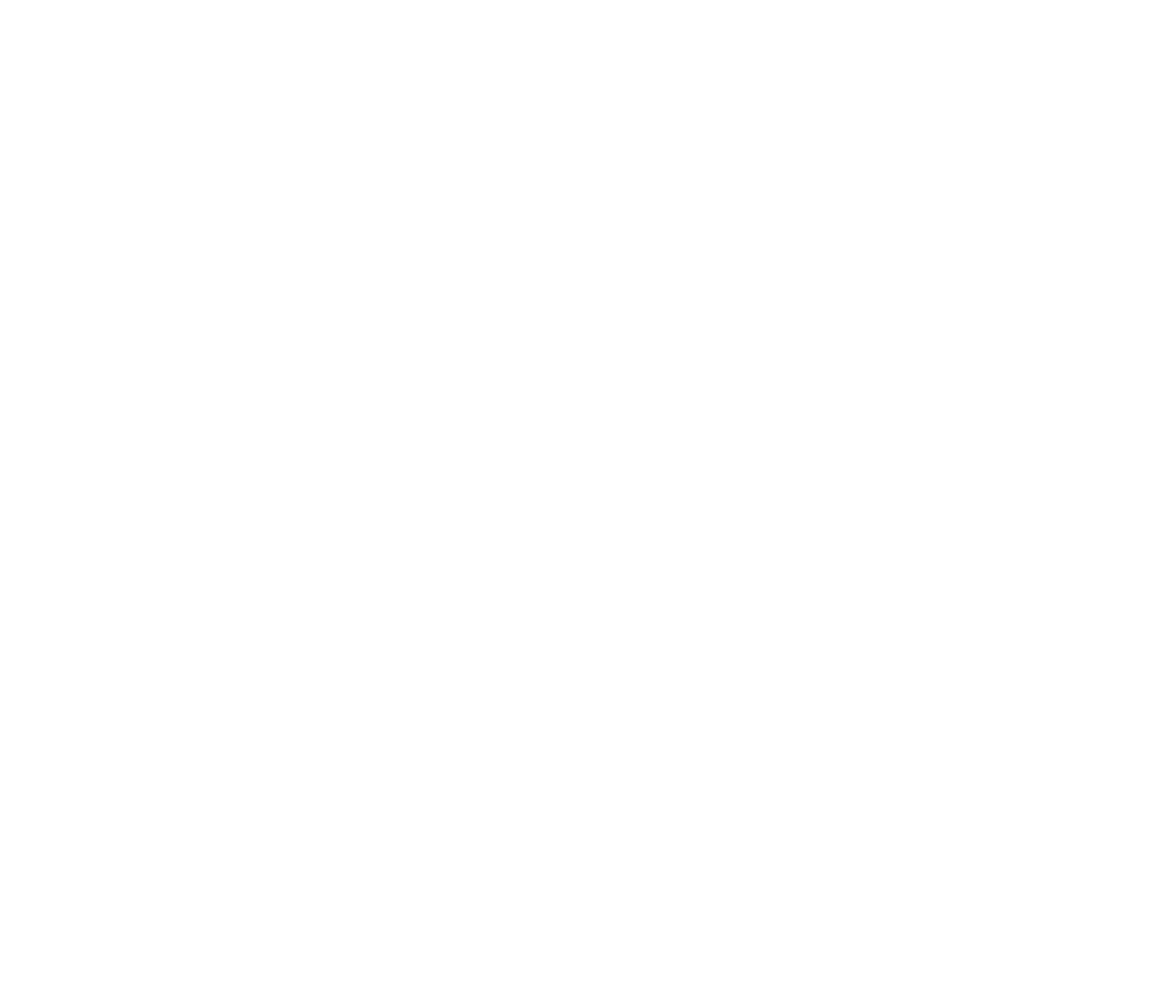
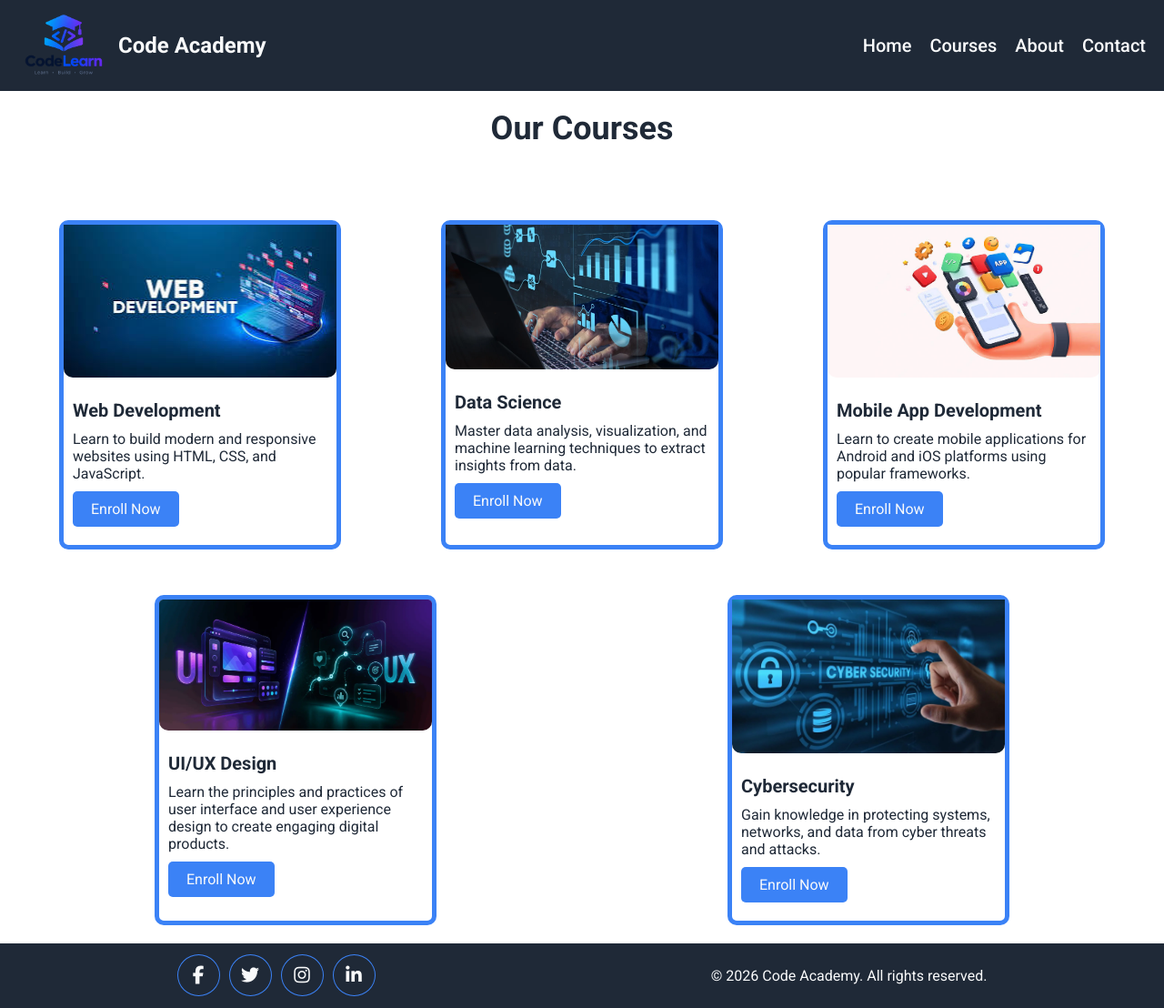
Before and after one commit to AhmedElsaftyFawzy/Week-1, a plain HTML site: page Courses/index.html in a window 1280 px wide. Shown: the whole page at 91% size. Before the commit the page ends 800 px from the top, so only its background shows below. Drawn offline with Linux system fonts and the light colour scheme.

Commit message:
added courses page

```diff
--- a/Courses/index.html
+++ b/Courses/index.html
@@ -16,5 +16,94 @@
     <link rel="stylesheet" href="main.css" />
     <title>Courses</title>
   </head>
-  <body></body>
+  <body>
+    <header>
+      <navbar>
+        <div class="logo">
+          <img src="../Images/logo.png" alt="logo" />
+          <h2>Code Academy</h2>
+        </div>
+        <div class="menu">
+          <nav>
+            <ul>
+              <li><a href="../index.html">Home</a></li>
+              <li><a href="#">Courses</a></li>
+              <li><a href="./About/index.html">About</a></li>
+              <li><a href="./Contact/index.html">Contact</a></li>
+            </ul>
+          </nav>
+          <i class="fa-solid fa-bars"></i>
+        </div>
+      </navbar>
+    </header>
+    <main>
+      <h2>Our Courses</h2>
+      <section class="courses">
+        <div class="courses-card">
+          <img src="../Images/course1.jpg" alt="course1" />
+          <div class="card-text">
+            <h3>Web Development</h3>
+            <p>
+              Learn to build modern and responsive websites using HTML, CSS, and
+              JavaScript.
+            </p>
+            <a href="#">Enroll Now</a>
+          </div>
+        </div>
+        <div class="courses-card">
+          <img src="../Images/course2.webp" alt="course2" />
+          <div class="card-text">
+            <h3>Data Science</h3>
+            <p>
+              Master data analysis, visualization, and machine learning
+              techniques to extract insights from data.
+            </p>
+            <a href="#">Enroll Now</a>
+          </div>
+        </div>
+        <div class="courses-card">
+          <img src="../Images/course3.jpg" alt="course3" />
+          <div class="card-text">
+            <h3>Mobile App Development</h3>
+            <p>
+              Learn to create mobile applications for Android and iOS platforms
+              using popular frameworks.
+            </p>
+            <a href="#">Enroll Now</a>
+          </div>
+        </div>
+        <div class="courses-card">
+          <img src="../Images/course4.webp" alt="course4" />
+          <div class="card-text">
+            <h3>UI/UX Design</h3>
+            <p>
+              Learn the principles and practices of user interface and user
+              experience design to create engaging digital products.
+            </p>
+            <a href="#">Enroll Now</a>
+          </div>
+        </div>
+        <div class="courses-card">
+          <img src="../Images/course5.webp" alt="course5" />
+          <div class="card-text">
+            <h3>Cybersecurity</h3>
+            <p>
+              Gain knowledge in protecting systems, networks, and data from
+              cyber threats and attacks.
+            </p>
+            <a href="#">Enroll Now</a>
+          </div>
+        </div>
+      </section>
+    </main>
+    <footer>
+      <div class="icons">
+        <a href="#"><i class="fab fa-facebook-f"></i></a>
+        <a href="#"><i class="fab fa-twitter"></i></a>
+        <a href="#"><i class="fab fa-instagram"></i></a>
+        <a href="#"><i class="fab fa-linkedin-in"></i></a>
+      </div>
+      <p>&copy; 2026 Code Academy. All rights reserved.</p>
+    </footer>
+  </body>
 </html>
--- a/Courses/main.css
+++ b/Courses/main.css
@@ -0,0 +1,144 @@
+:root {
+  --dark: #1f2937;
+  --offwhite: #f9fafb;
+  --lightgray: #e5e7eb;
+  --blue: #3b82f6;
+}
+body {
+  margin: 0;
+  padding: 0;
+  font-family: "Roboto", sans-serif;
+  header {
+    background-color: var(--dark);
+
+    navbar {
+      display: flex;
+      justify-content: space-between;
+      align-items: center;
+
+      .logo {
+        display: flex;
+        align-items: center;
+        margin-left: 20px;
+        img {
+          width: 100px;
+          height: 100px;
+        }
+        h2 {
+          color: var(--offwhite);
+          font-size: 24px;
+          margin-left: 10px;
+        }
+      }
+
+      .menu {
+        margin-right: 20px;
+        nav {
+          ul {
+            display: flex;
+            justify-content: space-between;
+            gap: 20px;
+            li {
+              list-style: none;
+              a {
+                text-decoration: none;
+                color: var(--offwhite);
+                font-size: 20px;
+                font-weight: 500;
+              }
+            }
+          }
+          @media screen and (max-width: 768px) {
+            display: none;
+          }
+        }
+        i {
+          color: var(--offwhite);
+          font-size: 24px;
+          cursor: pointer;
+          display: none;
+          @media screen and (max-width: 768px) {
+            display: block;
+          }
+        }
+      }
+    }
+  }
+  main {
+    h2 {
+      text-align: center;
+      color: var(--dark);
+      font-size: 36px;
+      margin-top: 20px;
+      font-weight: extra-bold;
+    }
+    .courses {
+      display: flex;
+      justify-content: space-around;
+      flex-wrap: wrap;
+      gap: 20px;
+      padding: 20px;
+
+      .courses-card {
+        border: 5px solid var(--blue);
+        border-radius: 10px;
+        width: 300px;
+        margin-top: 30px;
+        img {
+          width: 100%;
+          border-radius: 0 0 10px 10px;
+        }
+        .card-text {
+          padding: 10px;
+
+          h3 {
+            color: var(--dark);
+            font-size: 20px;
+            margin: 10px 0;
+          }
+          p {
+            color: var(--dark);
+            font-size: 16px;
+            margin: 10px 0;
+          }
+          a {
+            display: inline-block;
+            background-color: var(--blue);
+            color: var(--offwhite);
+            text-decoration: none;
+            padding: 10px 20px;
+            border-radius: 5px;
+            margin-bottom: 10px;
+          }
+        }
+      }
+    }
+  }
+
+  footer {
+    background-color: var(--dark);
+    color: var(--offwhite);
+    padding: 10px;
+    display: flex;
+    justify-content: space-around;
+    .icons {
+      display: flex;
+      align-items: center;
+      gap: 10px;
+      a {
+        border: #3b82f6 1px solid;
+        border-radius: 50%;
+        font-size: 20px;
+        text-decoration: none;
+        padding: 10px;
+        i {
+          color: var(--offwhite);
+        }
+        @media screen and (max-width: 768px) {
+          font-size: 16px;
+          padding: 8px;
+        }
+      }
+    }
+  }
+}
--- a/main.css
+++ b/main.css
@@ -286,7 +286,4 @@
       }
     }
   }
-  p {
-    font-size: 14px;
-  }
 }
```
Also changed, not shown: Images/course1.jpg (added), Images/course2.webp (added), Images/course3.jpg (added), Images/course4.webp (added), Images/course5.webp (added).
